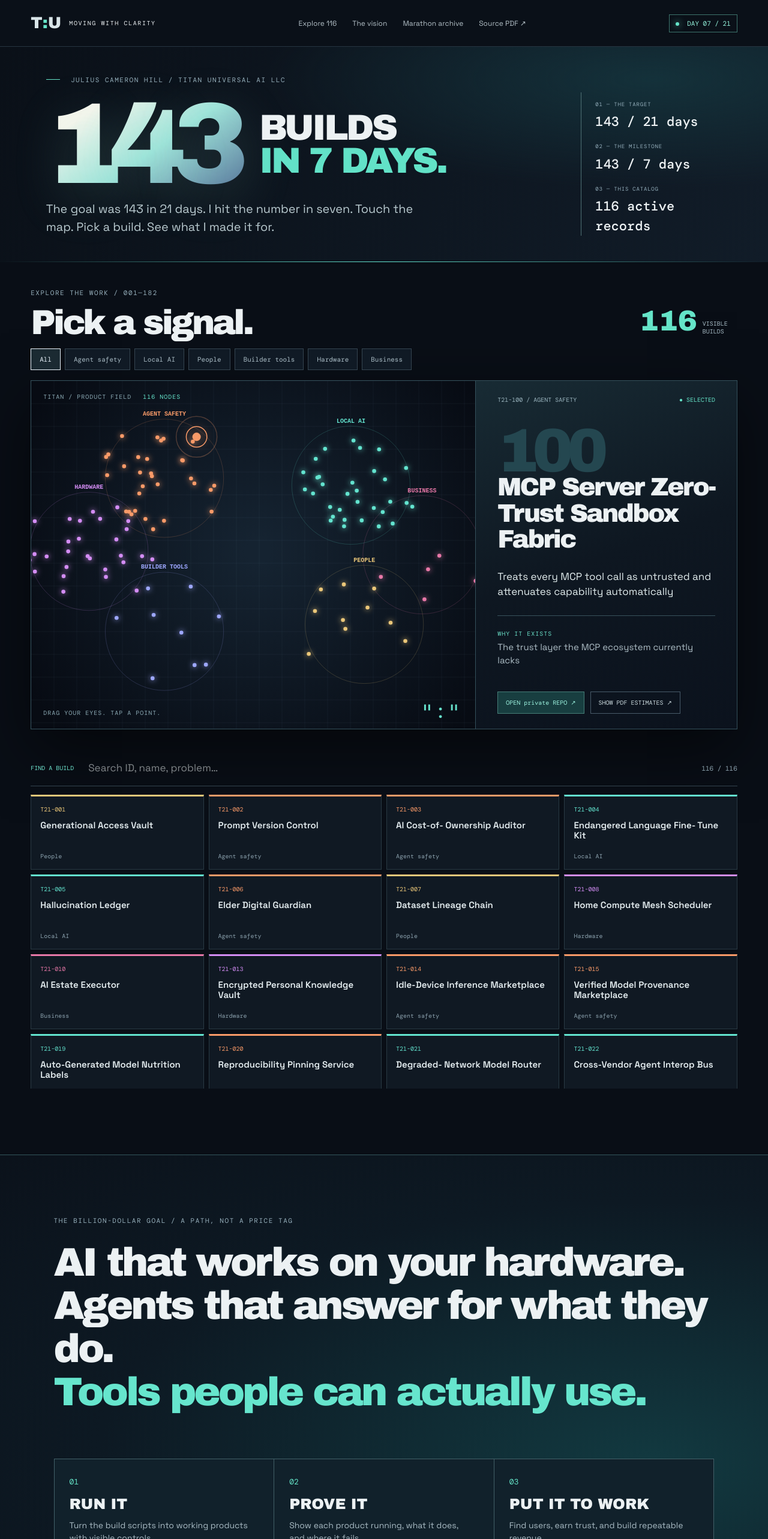
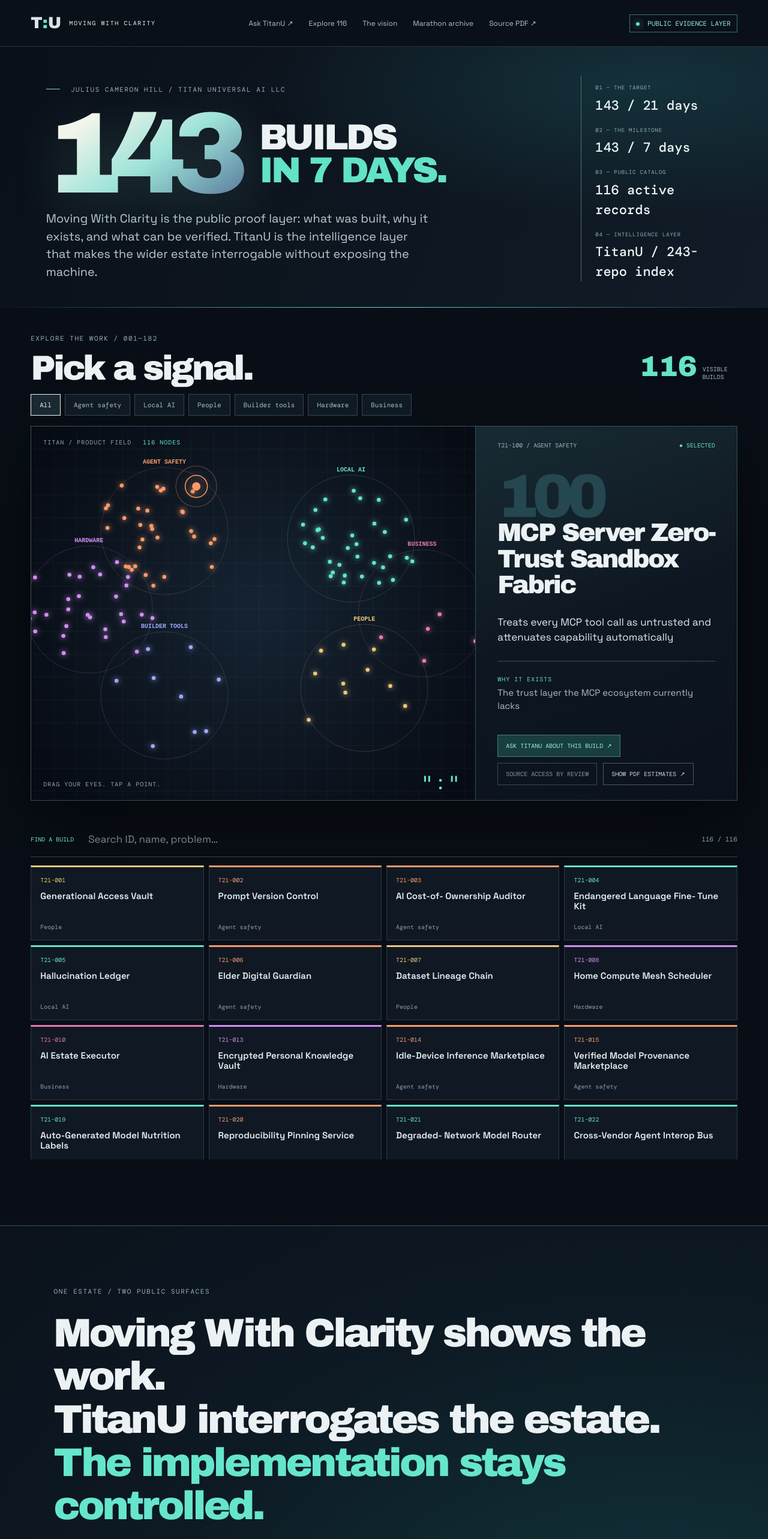
Before and after one commit to juliushill42/movingwithclarity-marathon, a Next.js app: page /portfolio in a window 1280 px wide. Shown: the top 2566 px of the page at 60% size. Built offline with nearby package versions, Linux system fonts and the light colour scheme.

Commit message:
Converge Moving With Clarity with TitanU evidence layer

```diff
--- a/src/app/portfolio/page.tsx
+++ b/src/app/portfolio/page.tsx
@@ -62,17 +62,17 @@
   function pick(b:Build){setSelected(b);window.history.replaceState(null,"",`#${b.id}`)}
   useEffect(()=>{const id=decodeURIComponent(location.hash.slice(1));const found=catalog.find(b=>b.id===id);if(found)setSelected(found)},[]);
   return <main className="universe">
-    <header className="universe-top"><Link href="/" className="brand"><span className="brand-icon">T<span>:</span>U</span><span>MOVING WITH CLARITY</span></Link><nav><a href="#explore">Explore 116</a><a href="#vision">The vision</a><Link href="/marathon">Marathon archive</Link><a href="/WHAT_I_BUILT_PRODUCT_CLARITY_CATALOG.pdf" target="_blank" rel="noreferrer">Source PDF ↗</a></nav><span className="live-pill"><i/> DAY 07 / 21</span></header>
-    <section className="universe-intro"><div className="intro-copy"><div className="micro"><span className="line"/> JULIUS CAMERON HILL / TITAN UNIVERSAL AI LLC</div><h1><span className="huge">143</span><span className="intro-stack">BUILDS<span>IN 7 DAYS.</span></span></h1><p>The goal was 143 in 21 days. I hit the number in seven. Touch the map. Pick a build. See what I made it for.</p></div><div className="intro-aside"><span>01 — THE TARGET</span><b>143 / 21 days</b><span>02 — THE MILESTONE</span><b>143 / 7 days</b><span>03 — THIS CATALOG</span><b>116 active records</b></div></section>
+    <header className="universe-top"><Link href="/" className="brand"><span className="brand-icon">T<span>:</span>U</span><span>MOVING WITH CLARITY</span></Link><nav><a href="https://www.titanuai.com" target="_blank" rel="noreferrer">Ask TitanU ↗</a><a href="#explore">Explore 116</a><a href="#vision">The vision</a><Link href="/marathon">Marathon archive</Link><a href="/WHAT_I_BUILT_PRODUCT_CLARITY_CATALOG.pdf" target="_blank" rel="noreferrer">Source PDF ↗</a></nav><span className="live-pill"><i/> PUBLIC EVIDENCE LAYER</span></header>
+    <section className="universe-intro"><div className="intro-copy"><div className="micro"><span className="line"/> JULIUS CAMERON HILL / TITAN UNIVERSAL AI LLC</div><h1><span className="huge">143</span><span className="intro-stack">BUILDS<span>IN 7 DAYS.</span></span></h1><p>Moving With Clarity is the public proof layer: what was built, why it exists, and what can be verified. TitanU is the intelligence layer that makes the wider estate interrogable without exposing the machine.</p></div><div className="intro-aside"><span>01 — THE TARGET</span><b>143 / 21 days</b><span>02 — THE MILESTONE</span><b>143 / 7 days</b><span>03 — PUBLIC CATALOG</span><b>116 active records</b><span>04 — INTELLIGENCE LAYER</span><b>TitanU / 243-repo index</b></div></section>
     <section className="explorer" id="explore"><div className="explorer-top"><div><span className="micro">EXPLORE THE WORK / 001—182</span><h2>Pick a signal.</h2></div><div className="explorer-counter"><b>{visible.length}</b><span>visible builds</span></div></div>
       <div className="filter-bar" aria-label="Filter builds">{(["All",...groups] as const).map(g=><button key={g} onClick={()=>setFilter(g)} className={filter===g?"active":""} style={{"--chip":g==="All"?"#e8f2fa":colors[g]} as React.CSSProperties}>{g}</button>)}</div>
       <div className="stage"><div className="map-wrap"><BuildField selected={selected} onPick={pick} filter={filter}/><div className="map-corner top-left">TITAN / PRODUCT FIELD <span>116 NODES</span></div><div className="map-corner bottom-left">DRAG YOUR EYES. TAP A POINT.</div><div className="map-corner bottom-right">":"</div></div>
       <article className="signal" key={selected.id}><div className="signal-top"><span>{selected.id} / {groupFor(selected).toUpperCase()}</span><span className="signal-pulse">● SELECTED</span></div><div className="signal-number">{selected.id.slice(4)}</div><h3>{selected.name}</h3><p className="signal-does">{selected.does}</p><div className="signal-rule"/><span className="signal-label">WHY IT EXISTS</span><p>{selected.purpose}</p>{selected.audience&&<><span className="signal-label">WHO NEEDS IT</span><p>{selected.audience}</p></>}
-      <div className="signal-actions">{selected.repository?<a href={selected.repository} target="_blank" rel="noreferrer">OPEN {selected.repositoryAccess} REPO ↗</a>:<span>NO EXACT REPO LINK VERIFIED</span>}<button onClick={()=>setShowMarket(!showMarket)}>{showMarket?"HIDE":"SHOW"} PDF ESTIMATES ↗</button></div>{showMarket&&<div className="market"><div><span>AS-IS ESTIMATE</span><b>{selected.asIsEstimate}</b></div><div><span>CONDITIONAL CEILING</span><b>{selected.conditionalCeiling}</b></div><p>Author estimates in the PDF. No appraisal, offer, revenue, users, or target-runtime proof.</p></div>}</article></div>
+      <div className="signal-actions"><a href="https://www.titanuai.com" target="_blank" rel="noreferrer">ASK TITANU ABOUT THIS BUILD ↗</a><span>SOURCE ACCESS BY REVIEW</span><button onClick={()=>setShowMarket(!showMarket)}>{showMarket?"HIDE":"SHOW"} PDF ESTIMATES ↗</button></div>{showMarket&&<div className="market"><div><span>AS-IS ESTIMATE</span><b>{selected.asIsEstimate}</b></div><div><span>CONDITIONAL CEILING</span><b>{selected.conditionalCeiling}</b></div><p>Author estimates in the PDF. No appraisal, offer, revenue, users, or target-runtime proof.</p></div>}</article></div>
       <div className="search-row"><label htmlFor="build-search">FIND A BUILD</label><input id="build-search" value={query} onChange={e=>setQuery(e.target.value)} placeholder="Search ID, name, problem…"/><span>{visible.length} / 116</span></div>
       <div className="build-strip">{visible.length?visible.map(b=><button id={b.id} key={b.id} onClick={()=>pick(b)} className={selected.id===b.id?"chosen":""} style={{"--stripe":colors[groupFor(b)]} as React.CSSProperties}><span>{b.id}</span><strong>{b.name}</strong><small>{groupFor(b)}</small></button>):<p>No matching build. Try another term.</p>}</div>
     </section>
-    <section id="vision" className="vision-stage"><div className="micro">THE BILLION-DOLLAR GOAL / A PATH, NOT A PRICE TAG</div><h2>AI that works on your hardware.<br/>Agents that answer for what they do.<br/><em>Tools people can actually use.</em></h2><div className="vision-steps"><div><b>01</b><strong>RUN IT</strong><p>Turn the build scripts into working products with visible controls.</p></div><div><b>02</b><strong>PROVE IT</strong><p>Show each product running, what it does, and where it fails.</p></div><div><b>03</b><strong>PUT IT TO WORK</strong><p>Find users, earn trust, and build repeatable revenue.</p></div></div><p className="vision-note">The 116-record PDF catalogs intended products and estimates. The 143-build milestone is founder-reported. A repo link points to source; it does not prove a product runs.</p></section>
+    <section id="vision" className="vision-stage"><div className="micro">ONE ESTATE / TWO PUBLIC SURFACES</div><h2>Moving With Clarity shows the work.<br/>TitanU interrogates the estate.<br/><em>The implementation stays controlled.</em></h2><p className="vision-note">The public layer proves scope, purpose, and evidence. The intelligence layer helps visitors understand the portfolio. Source access is no longer the default path.</p><div className="micro">THE BILLION-DOLLAR GOAL / A PATH, NOT A PRICE TAG</div><h2>AI that works on your hardware.<br/>Agents that answer for what they do.<br/><em>Tools people can actually use.</em></h2><div className="vision-steps"><div><b>01</b><strong>RUN IT</strong><p>Turn the build scripts into working products with visible controls.</p></div><div><b>02</b><strong>PROVE IT</strong><p>Show each product running, what it does, and where it fails.</p></div><div><b>03</b><strong>PUT IT TO WORK</strong><p>Find users, earn trust, and build repeatable revenue.</p></div></div><p className="vision-note">The 116-record PDF catalogs intended products and estimates. The 143-build milestone is founder-reported. Public catalog entries describe purpose and evidence; implementation access is intentionally controlled.</p></section>
     <footer className="universe-footer"><span>TITAN UNIVERSAL AI LLC · JULIUS CAMERON HILL</span><a href="/WHAT_I_BUILT_PRODUCT_CLARITY_CATALOG.pdf" download>DOWNLOAD THE 36-PAGE CATALOG ↓</a><span>© 2026 · ":"</span></footer>
   </main>
 }
```
